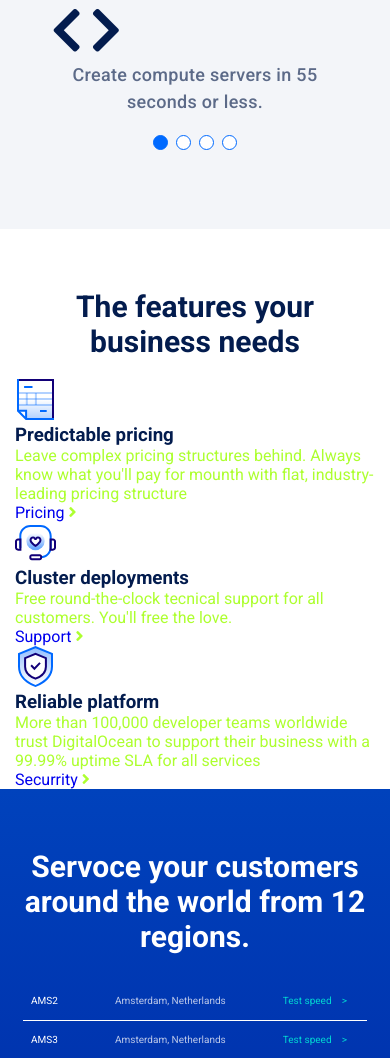
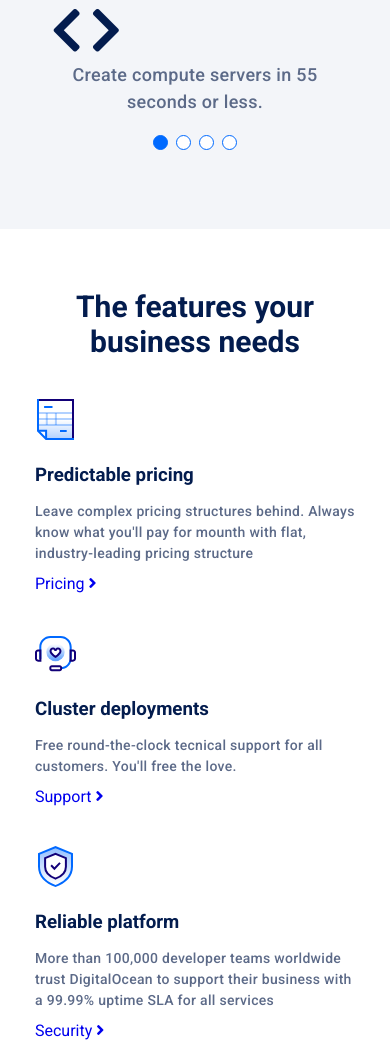
Before and after one commit to MSabbatini98/html-css-digitalocean, a plain HTML site: page index.html in a window 390 px wide. Shown: the part 3134-4192 px from the top of the page. Drawn offline with Linux system fonts and the light colour scheme.

Commit message:
section features completed
section 4/7 completed with responsive design

```diff
--- a/css/main.css
+++ b/css/main.css
@@ -147,22 +147,30 @@
 }
 
 /******* section FEATURES */
-
-main #features .grid_item {
+main #features .content_features{
+    padding-bottom: 50px;
+}
+main #features .box_3 {
     display: inline-block;
     vertical-align: top;
     text-align: left;
     width: calc(99%/3);
     padding: 20px;
 }
-
-main #features  .grid_item p{
-    text-align: left;
-}
-main #features  .grid_item h3{
+main #features  .box_3 h3{
     margin: 20px 0 15px 0;
 }
+main #features p{
+    color: #5c6a88;
+    font-size: 14px;
+    line-height: 1.5;
+    font-weight: 500;
+    letter-spacing: 0.3px;
+    padding-bottom: 10px;
+}
+main #features .arrow {
 
+}
 /* ******* section SERVICES */
 main #services .content_services{
     padding-bottom: 30px;
@@ -279,7 +287,12 @@
         width: 100%;
         padding: 8px;
     }
-
+    main #features .box_3 {
+        display: inline-block;
+        text-align: left;
+        width: 100%;
+        padding: 20px;
+    }
 }
 
 /* jumbotron MEDIUM 500-778 */
--- a/index.html
+++ b/index.html
@@ -14,7 +14,7 @@
         <title>DigitalOcean</title>
     </head>
     <body>
-        <!-- HEADER style file: header.css -->
+        <!-- ? HEADER style file: header.css -->
         <header>
             <div class="header_top">
                 <div class="width">
@@ -102,7 +102,7 @@
 
         <!-- MAIN style file: main.css-->
         <main>
-            <!-- Section logos -->
+            <!-- ? Section logos -->
             <section id="customers_logo" class="bg_grey">
                 <div class="content_section width">
                     <h4>Innovative business trust digitalocean</h4>
@@ -119,7 +119,7 @@
                 </div>
             </section>
 
-            <!-- Section deploy -->
+            <!-- ? Section deploy -->
             <section id="deploy">
                 <div class="container_deploy width">
                     <div class="deploy_top">
@@ -173,7 +173,7 @@
                 </div>
             </section>
 
-            <!-- Section designed -->
+            <!-- !Section designed -->
             <section id="designed" class="bg_grey">
                 <div class="designed_content width">
                     <h2>Designed for developer</h2>
@@ -204,32 +204,32 @@
                 </div>
             </section>
 
-            <!-- Section features -->
-            <section id="features bg_gradient">
+            <!--  ?Section features -->
+            <section id="features">
                 <div class="content_features width">
                     <h2>The features your business needs</h2>
-                    <div class="grid_item">
+                    <div class="box_3">
                         <img src="img/pred-pricing.svg" alt="doc sheets clipart">
                         <h3>Predictable pricing</h3>
                         <p>Leave complex pricing structures behind. Always know what you'll pay for mounth with flat, industry-leading pricing structure</p>
-                        <a href="#potato"> Pricing </a><i class="fas fa-angle-right"></i>
+                        <a href="#potato"> Pricing <i class="fas fa-angle-right"></i> </a>
                     </div>
-                    <div class="grid_item">
+                    <div class="box_3">
                         <img src="img/world-class.svg" alt="clipart">
                         <h3>Cluster deployments</h3>
                         <p>Free round-the-clock tecnical support for all customers. You'll free the love. </p>
-                        <a href="#potato"> Support </a><i class="fas fa-angle-right"></i>
+                        <a href="#potato"> Support <i class="fas fa-angle-right"></i> </a>
                     </div>
-                    <div class="grid_item">
+                    <div class="box_3">
                         <img src="img/reliable-platform.svg" alt="clipart">
                         <h3>Reliable platform</h3>
                         <p>More than 100,000 developer teams worldwide trust DigitalOcean to support their business with a 99.99% uptime SLA for all services</p>
-                        <a href="#potato"> Securrity </a><i class="fas fa-angle-right"></i>
+                        <a href="#potato"> Security <i class="fas fa-angle-right"></i> </a>
                     </div>
                 </div>
             </section>
 
-            <!-- Section  services-->
+            <!-- ?Section  services-->
             <section id="services" class="bg_gradient">
                 <div class="content_services width">
                     <h2>Servoce your customers around the world from 12 regions.</h2>
@@ -373,7 +373,7 @@
                 </div>
             </section>
 
-            <!-- Section  developers-->
+            <!-- ! Section  developers-->
             <section id="development" class="bg_grey">
                 <h2>Development teams love DigitalOcean</h2>
                 <div class="carosello_2">
@@ -387,13 +387,13 @@
                 </div>
             </section>
 
-            <!-- Section  get_started-->
+            <!-- ?Section  get_started-->
             <section id="get_started" class="bg_gradient">
                 <h2>Get started now.</h2>
                 <button class="btn_create_account"> Create your account</button>
             </section>
         </main>
-        <!-- FOOTER style file: footer.css -->
+        <!-- !FOOTER style file: footer.css -->
         <footer>
 
         </footer>
```
